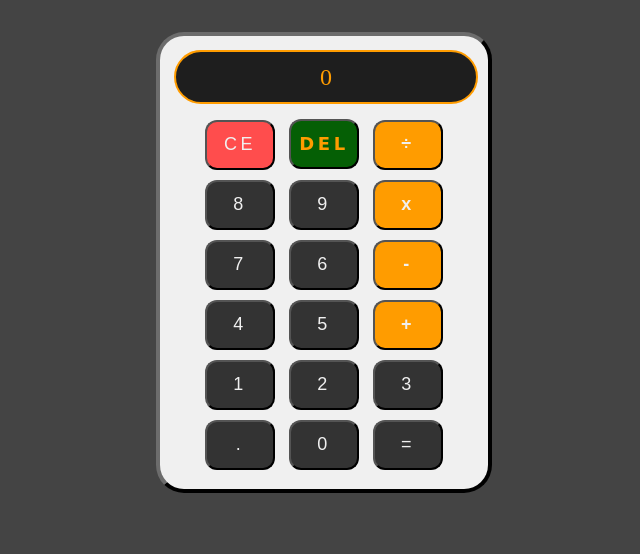
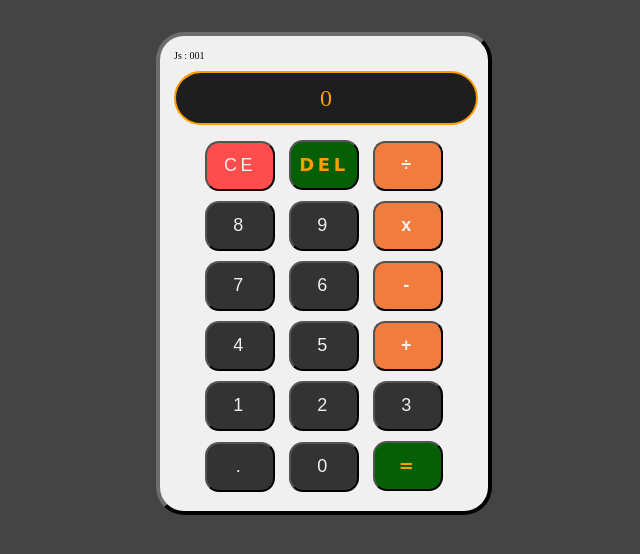
Before and after one commit to nzyoka10/calculator, a plain HTML site: page index.html in a window 1280 px wide. Shown: the part 104-658 px from the top of the page, without its empty margins (316-956 px from the left). Drawn offline with Linux system fonts and the light colour scheme; a web font is replaced by a local one.

Commit message:
my calculator

```diff
--- a/index.html
+++ b/index.html
@@ -14,6 +14,8 @@
         <h1>calculator</h1>
     </header>
   <div class="calculator">
+
+    <p>js : 001 </p>
 
     <div class="display">0</div>
 
--- a/styles.css
+++ b/styles.css
@@ -29,6 +29,15 @@ div.calculator {
     text-align: center;
   }
 
+  p{
+    font-size: 10px;
+    text-align: start;
+    text-transform: capitalize;
+    margin: 0;
+    padding-bottom: 10px;
+    text-decoration: underline #fff;
+  }
+
   .display {
     width: 100%;
     height: 50px;
@@ -50,7 +59,7 @@ div.calculator {
 
     background: #333;
     color: #f0f0f0;
-    border-radius: 12px;
+    border-radius: 14px;
     letter-spacing: 0.2em;
   }
 
@@ -60,7 +69,7 @@ div.calculator {
   }
 
   .operator {
-    background-color: #ff9c00;
+    background-color: #f07c3e;
     border-radius: 12px;
     font-weight: 600;
   }
@@ -69,8 +78,8 @@ div.calculator {
     background-color: #ff4d4d;
   }
 
-  .green{
-    background: rgb(5, 95, 5);
+  .green, .equals{
+    background: #055f05;
     color: #ff9c00;
     font-weight: 700;
     font-size: 18px;
```
